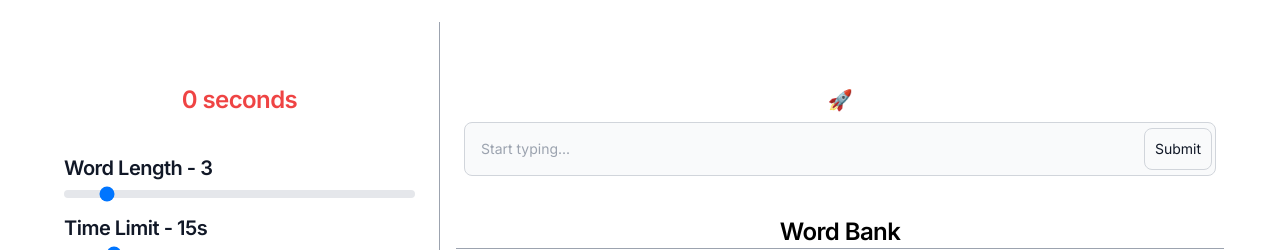
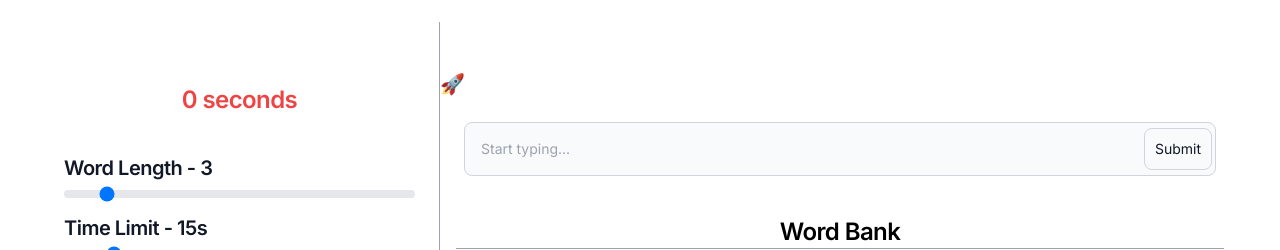
Before and after one commit to PatrickLisiecki/word-maniac, a Next.js app in the folder client/: page / in a window 1280 px wide. Shown: the part 124-374 px from the top of the page. Built offline with nearby package versions, Linux system fonts and the light colour scheme.

Commit message:
seperated game input and valid word list into seperate components

```diff
--- a/client/src/app/page.tsx
+++ b/client/src/app/page.tsx
@@ -5,6 +5,8 @@ import React, { useState, useEffect } from "react";
 import Header from "@/components/Header";
 import SettingsForm from "@/components/SettingsForm";
 import Timer from "@/components/Timer";
+import GameInput from "@/components/GameInput";
+import WordList from "@/components/WordList";
 
 import Settings from "@/types/Settings";
 
@@ -54,7 +56,9 @@ export default function Home() {
     return false;
   };
 
-  const handleWordSubmit = async (e: React.FormEvent) => {
+  const handleWordSubmit: React.FormEventHandler<HTMLFormElement> = async (
+    e: React.FormEvent,
+  ) => {
     e.preventDefault();
     if (await checkValidWord(currentWord)) {
       setValidWords([...validWords, currentWord]);
@@ -96,52 +100,23 @@ export default function Home() {
             isRunning={isRunning}
             setIsRunning={setIsRunning}
             setValidWords={setValidWords}
+            setSeconds={setSeconds}
           />
         </div>
 
         <div className="min-w-[800px] flex flex-col my-24 py-12">
-          {/* Word Input */}
-          <form
-            onSubmit={handleWordSubmit}
-            className="p-4 flex flex-col items-center"
-          >
-            {/* Start Letter Input */}
-            <span className="scroll-m-20 text-xl font-semibold tracking-tight text-red-600 block">
-              {error ? error : "🚀"}
-            </span>
-            <div className="w-full min-h-[40px] flex flex-col justify-center p-2 relative">
-              <input
-                type="text"
-                value={currentWord}
-                placeholder="Start typing..."
-                id="currentWord"
-                onChange={(e) => setCurrentWord(e.target.value)}
-                className="bg-gray-50 border border-gray-300 text-gray-900 text-sm rounded-lg focus:ring-blue-500 focus:border-blue-500 block w-full p-4 dark:bg-gray-700 dark:border-gray-600 dark:placeholder-gray-400 dark:text-white dark:focus:ring-blue-500 dark:focus:border-blue-500"
-              ></input>
-              <button
-                type="submit"
-                className="absolute right-3 bg-gray-50 border border-gray-300 text-gray-900 text-sm rounded-lg hover:ring-blue-500 hover:border-blue-500 p-2.5 dark:bg-gray-700 dark:border-gray-600 dark:placeholder-gray-400 dark:text-white dark:hover:ring-blue-500 dark:hover:border-blue-500"
-              >
-                Submit
-              </button>
-            </div>
-          </form>
+          {/* Game Input */}
+          <span className="scroll-m-20 text-xl font-semibold tracking-tight text-red-600 block">
+            {error ? error : "🚀"}
+          </span>
 
-          <div className="min-h-[50px] p-4 flex flex-col items-center">
-            <div className="w-full border-b border-gray-400 text-center">
-              <span className="scroll-m-20 text-2xl font-semibold tracking-tight">
-                Word Bank
-              </span>
-            </div>
-            {validWords.length > 0 &&
-              validWords.map((word: any, index: number) => {
-                return (
-                  <span key={index} className="text-md text-black">
-                    {word}
-                  </span>
-                );
-              })}
-          </div>
+          <GameInput
+            currentWord={currentWord}
+            setCurrentWord={setCurrentWord}
+            handleWordSubmit={handleWordSubmit}
+          />
+
+          <WordList validWords={validWords} />
         </div>
       </section>
     </main>
--- /dev/null
+++ b/client/src/components/GameInput.tsx
@@ -0,0 +1,38 @@
+import React from "react";
+
+interface GameInputProps {
+  currentWord: string;
+  setCurrentWord: React.Dispatch<React.SetStateAction<string>>;
+  handleWordSubmit: React.FormEventHandler<HTMLFormElement>;
+}
+
+export default function GameInput({
+  currentWord,
+  setCurrentWord,
+  handleWordSubmit,
+}: GameInputProps) {
+  return (
+    <form
+      onSubmit={handleWordSubmit}
+      className="p-4 flex flex-col items-center"
+    >
+      {/* Word Input */}
+      <div className="w-full min-h-[40px] flex flex-col justify-center p-2 relative">
+        <input
+          type="text"
+          value={currentWord}
+          placeholder="Start typing..."
+          id="currentWord"
+          onChange={(e) => setCurrentWord(e.target.value)}
+          className="bg-gray-50 border border-gray-300 text-gray-900 text-sm rounded-lg focus:ring-blue-500 focus:border-blue-500 block w-full p-4 dark:bg-gray-700 dark:border-gray-600 dark:placeholder-gray-400 dark:text-white dark:focus:ring-blue-500 dark:focus:border-blue-500"
+        ></input>
+        <button
+          type="submit"
+          className="absolute right-3 bg-gray-50 border border-gray-300 text-gray-900 text-sm rounded-lg hover:ring-blue-500 hover:border-blue-500 p-2.5 dark:bg-gray-700 dark:border-gray-600 dark:placeholder-gray-400 dark:text-white dark:hover:ring-blue-500 dark:hover:border-blue-500"
+        >
+          Submit
+        </button>
+      </div>
+    </form>
+  );
+}
--- /dev/null
+++ b/client/src/components/WordList.tsx
@@ -0,0 +1,25 @@
+import React from "react";
+
+interface WordListProps {
+  validWords: Array<string>;
+}
+
+export default function WordList({ validWords }: WordListProps) {
+  return (
+    <div className="min-h-[50px] p-4 flex flex-col items-center">
+      <div className="w-full border-b border-gray-400 text-center">
+        <span className="scroll-m-20 text-2xl font-semibold tracking-tight">
+          Word Bank
+        </span>
+      </div>
+      {validWords.length > 0 &&
+        validWords.map((word: any, index: number) => {
+          return (
+            <span key={index} className="text-md text-black">
+              {word}
+            </span>
+          );
+        })}
+    </div>
+  );
+}
```
